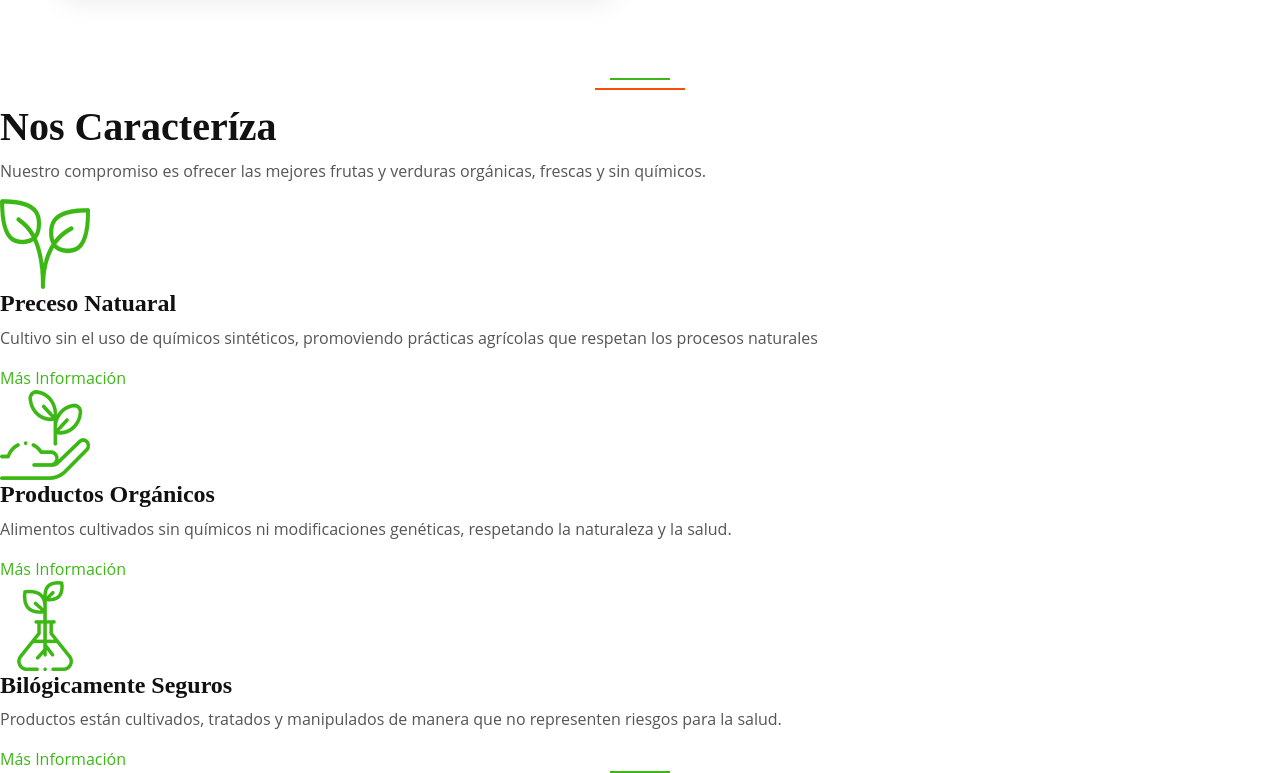
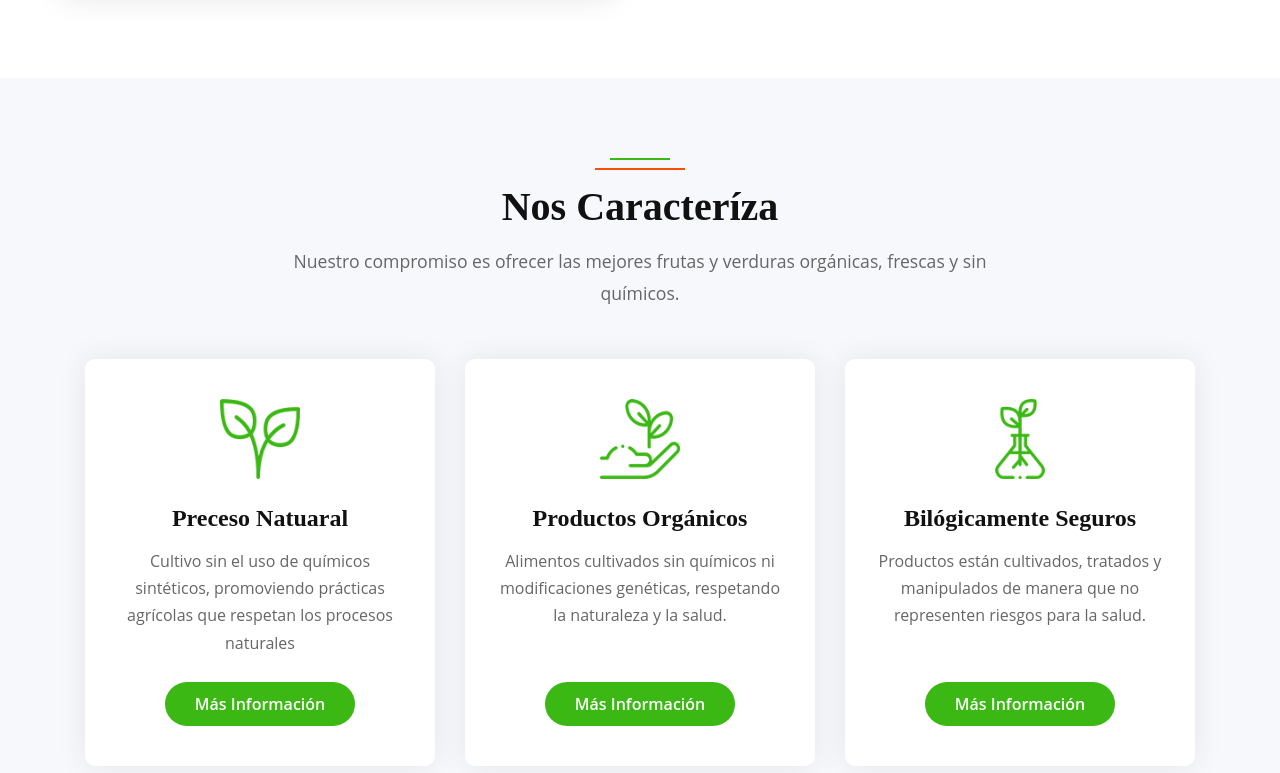
Before and after one commit to Alejos96/Tarea4-DAW, a plain HTML site: page index.html in a window 1280 px wide. Shown: the part 1415-2188 px from the top of the page. Drawn offline with nearby package versions, Linux system fonts and the light colour scheme.

Commit message:
Sección Nos Caracteriza

```diff
--- a/css/style.css
+++ b/css/style.css
@@ -139,3 +139,124 @@
         font-size: 1rem;
     }
 }
+
+
+/*** Nos Caracteriza Section ***/
+.nos-caracteriza {
+    padding: 80px 20px;
+    background-color: var(--light);
+    text-align: center;
+}
+
+.titulo-seccion {
+    font-size: 2.5rem;
+    font-weight: 700;
+    color: var(--dark);
+    margin-bottom: 15px;
+}
+
+.descripcion-seccion {
+    font-size: 1.1rem;
+    color: #666;
+    max-width: 700px;
+    margin: 0 auto 50px;
+    line-height: 1.8;
+}
+
+.caracteristicas-container {
+    max-width: 1200px;
+    margin: 0 auto;
+    display: flex;
+    justify-content: center;
+    align-items: stretch;
+    gap: 30px;
+    flex-wrap: wrap;
+}
+
+.caracteristica-card {
+    flex: 1 1 300px;
+    max-width: 350px;
+    min-width: 280px;
+    background-color: #fff;
+    border-radius: 10px;
+    box-shadow: 0 0 30px rgba(0, 0, 0, 0.08);
+    transition: all 0.3s ease;
+}
+
+.caracteristica-card:hover {
+    transform: translateY(-10px);
+    box-shadow: 0 10px 40px rgba(0, 0, 0, 0.15);
+}
+
+.card-contenido {
+    padding: 40px 30px;
+    display: flex;
+    flex-direction: column;
+    align-items: center;
+    height: 100%;
+}
+
+.icono-caracteristica {
+    width: 80px;
+    height: 80px;
+    margin-bottom: 25px;
+    transition: transform 0.3s ease;
+}
+
+.caracteristica-card:hover .icono-caracteristica {
+    transform: scale(1.1);
+}
+
+.card-titulo {
+    font-size: 1.5rem;
+    font-weight: 700;
+    color: var(--dark);
+    margin-bottom: 15px;
+}
+
+.card-descripcion {
+    font-size: 1rem;
+    color: #666;
+    line-height: 1.7;
+    margin-bottom: 25px;
+    flex-grow: 1;
+}
+
+.card-link {
+    display: inline-block;
+    padding: 10px 30px;
+    background-color: var(--primary);
+    color: #fff;
+    text-decoration: none;
+    border-radius: 25px;
+    font-weight: 600;
+    transition: all 0.3s ease;
+}
+
+.card-link:hover {
+    background-color: var(--secondary);
+    transform: translateY(-2px);
+    box-shadow: 0 5px 15px rgba(246, 80, 5, 0.3);
+}
+
+/* Responsive */
+@media (max-width: 992px) {
+    .caracteristica-card {
+        flex: 1 1 calc(50% - 30px);
+    }
+}
+
+@media (max-width: 768px) {
+    .nos-caracteriza {
+        padding: 60px 15px;
+    }
+
+    .titulo-seccion {
+        font-size: 2rem;
+    }
+
+    .caracteristica-card {
+        flex: 1 1 100%;
+        max-width: 100%;
+    }
+}
--- a/index.html
+++ b/index.html
@@ -129,34 +129,34 @@
 
     <!-- Nos Caracteríz Start -->
 
-        <div class="">
+        <div class="nos-caracteriza">
             <div class="section-header">
-                <h1 class="">Nos Caracteríza</h1>
-                <p>Nuestro compromiso es ofrecer las mejores frutas y verduras orgánicas, frescas y sin químicos.</p>
+                <h1 class="titulo-seccion">Nos Caracteríza</h1>
+                <p class="descripcion-seccion">Nuestro compromiso es ofrecer las mejores frutas y verduras orgánicas, frescas y sin químicos.</p>
             </div>
-            <div class="">
-                <div class="">
-                    <div class="">
-                        <img class="" src="img/icon-1.png" alt="">
-                        <h4 class="">Preceso Natuaral</h4>
-                        <p class="">Cultivo sin el uso de químicos sintéticos, promoviendo prácticas agrícolas que respetan los procesos naturales</p>
-                        <a class="" href="">Más Información</a>
+            <div class="caracteristicas-container">
+                <div class="caracteristica-card">
+                    <div class="card-contenido">
+                        <img class="icono-caracteristica" src="img/icon-1.png" alt="">
+                        <h4 class="card-titulo">Preceso Natuaral</h4>
+                        <p class="card-descripcion">Cultivo sin el uso de químicos sintéticos, promoviendo prácticas agrícolas que respetan los procesos naturales</p>
+                        <a class="card-link" href="">Más Información</a>
                     </div>
                 </div>
-                <div class="">
-                    <div class="">
-                        <img class="" src="img/icon-2.png" alt="">
-                        <h4 class="">Productos Orgánicos</h4>
-                        <p class="">Alimentos cultivados sin químicos ni modificaciones genéticas, respetando la naturaleza y la salud.</p>
-                        <a class="" href="">Más Información</a>
+                <div class="caracteristica-card">
+                    <div class="card-contenido">
+                        <img class="icono-caracteristica" src="img/icon-2.png" alt="">
+                        <h4 class="card-titulo">Productos Orgánicos</h4>
+                        <p class="card-descripcion">Alimentos cultivados sin químicos ni modificaciones genéticas, respetando la naturaleza y la salud.</p>
+                        <a class="card-link" href="">Más Información</a>
                     </div>
                 </div>
-                <div class="">
-                    <div class="">
-                        <img class="" src="img/icon-3.png" alt="">
-                        <h4 class="">Bilógicamente Seguros</h4>
-                        <p class="">Productos están cultivados, tratados y manipulados de manera que no representen riesgos para la salud.</p>
-                        <a class="" href="">Más Información</a>
+                <div class="caracteristica-card">
+                    <div class="card-contenido">
+                        <img class="icono-caracteristica" src="img/icon-3.png" alt="">
+                        <h4 class="card-titulo">Bilógicamente Seguros</h4>
+                        <p class="card-descripcion">Productos están cultivados, tratados y manipulados de manera que no representen riesgos para la salud.</p>
+                        <a class="card-link" href="">Más Información</a>
                     </div>
                 </div>
             </div>
```
